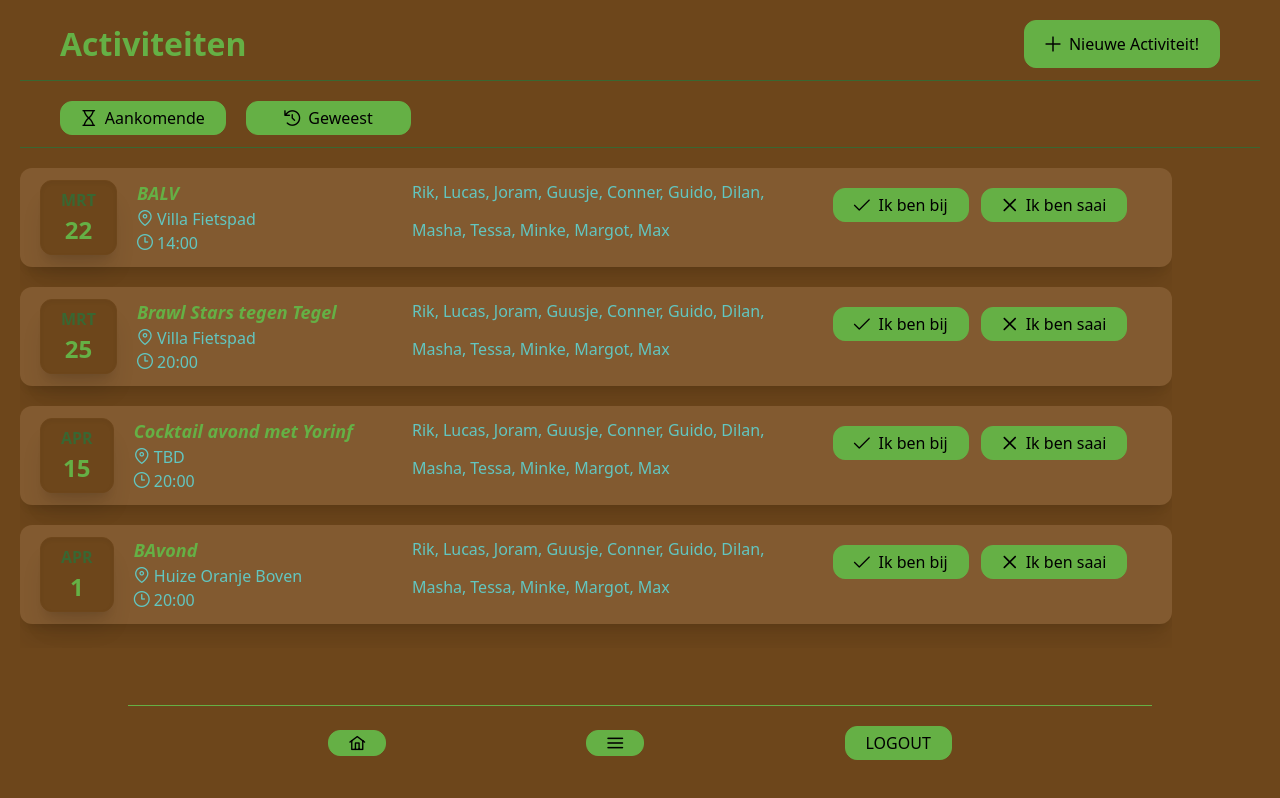
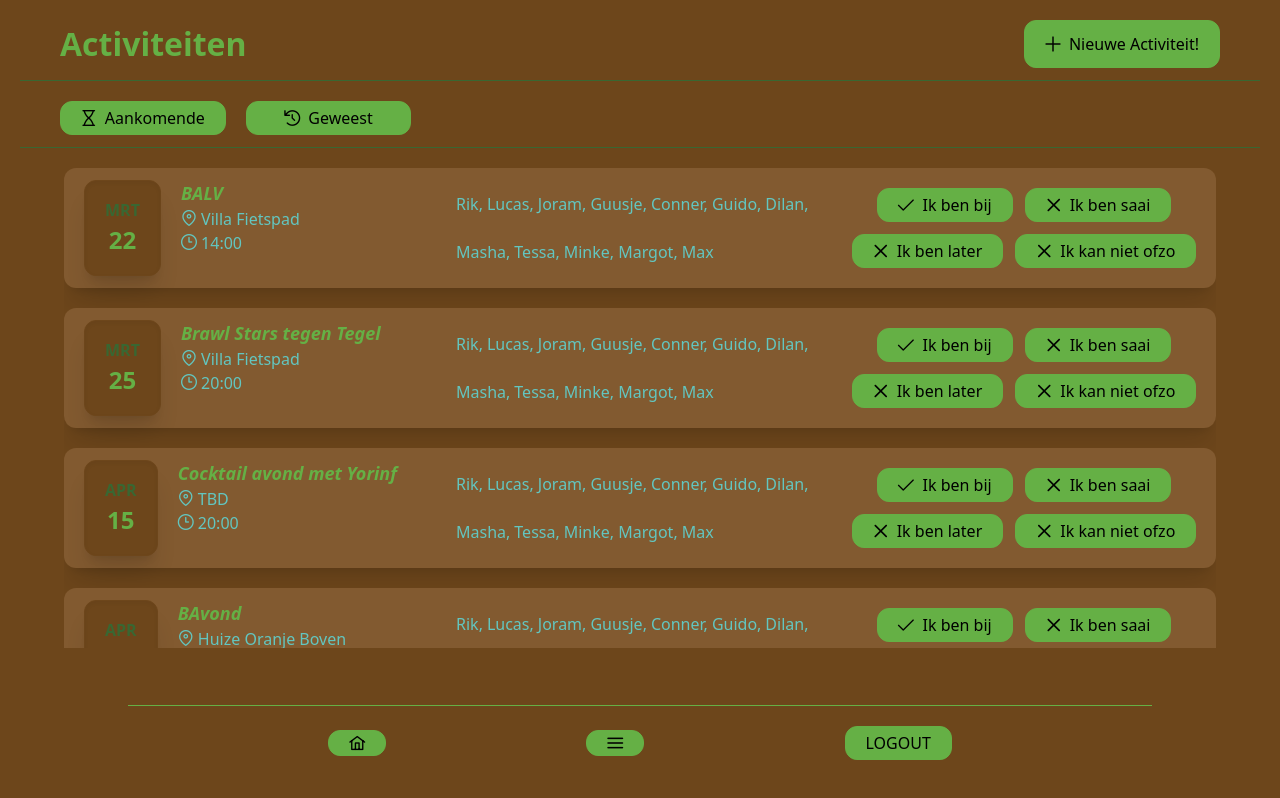
Before and after one commit to S-D-V-A-S-M-V-V-I-C-T-S-S-BAGGER/BAGGER-Vue, a Vue app: page /activiteiten in a window 1280 px wide. Built offline with nearby package versions, Linux system fonts and the light colour scheme.

Commit message:
feat(activities): #20 Added responsiveness for extra buttons

```diff
--- a/src/components/ActivityBox.vue
+++ b/src/components/ActivityBox.vue
@@ -69,14 +69,14 @@ const getDay = (dateString: string | undefined) => {
     </div>
 
     <div id="participants" class="rows-start-2 row-span-1 flex flex-row flex-wrap gap-x-1 py-3 pl-2
-                      md:col-start-2 md:col-span-1">
+                      md:col-start-2 md:col-span-1 md:items-center">
       <p v-for="(participant, index) in participants" :key="index">
         {{ participant.name }}<span v-if="index < participants.length - 1">, </span>
       </p>
     </div>
 
-    <div id="buttons" class="rows-start-3 row-span-1 flex flex-row gap-x-3 flex-wrap justify-center py-5
-                      md:col-start-3 md:col-span-1">
+    <div id="buttons" class="rows-start-3 row-span-1 flex flex-row gap-x-3 gap-y-3 flex-wrap justify-center py-5
+                      md:col-start-3 md:col-span-1 md:items-center">
       <div v-for="(button, index) in buttons" :key="index">
         <BaggerButton :icon="button.icon">{{ button.text }}</BaggerButton>
       </div>
--- a/src/views/ActivitiesView.vue
+++ b/src/views/ActivitiesView.vue
@@ -65,14 +65,16 @@ const participants = ref<{ name: string }[]>([
 
 const buttons = ref<{ text: string, icon?: string }[]>([
   { text: 'Ik ben bij', icon: 'pi pi-check' },
-  { text: 'Ik ben saai', icon: 'pi pi-times' }
+  { text: 'Ik ben saai', icon: 'pi pi-times' },
+  { text: 'Ik ben later', icon: 'pi pi-times' },
+  { text: 'Ik kan niet ofzo', icon: 'pi pi-times' },
 ])
 
 
 </script>
 
 <template>
-  <div id="wrapper" class="flex flex-col items-start gap-y-5 mt-5 px-5">
+  <div id="wrapper" class="flex flex-col items-start gap-y-5 mt-5 px-5 md:items-center">
 
 <!--    Title and new button-->
     <div id="title" class="flex flex-row justify-between w-full border-b border-secondary max-h-fit pb-3 md:px-10">
```
